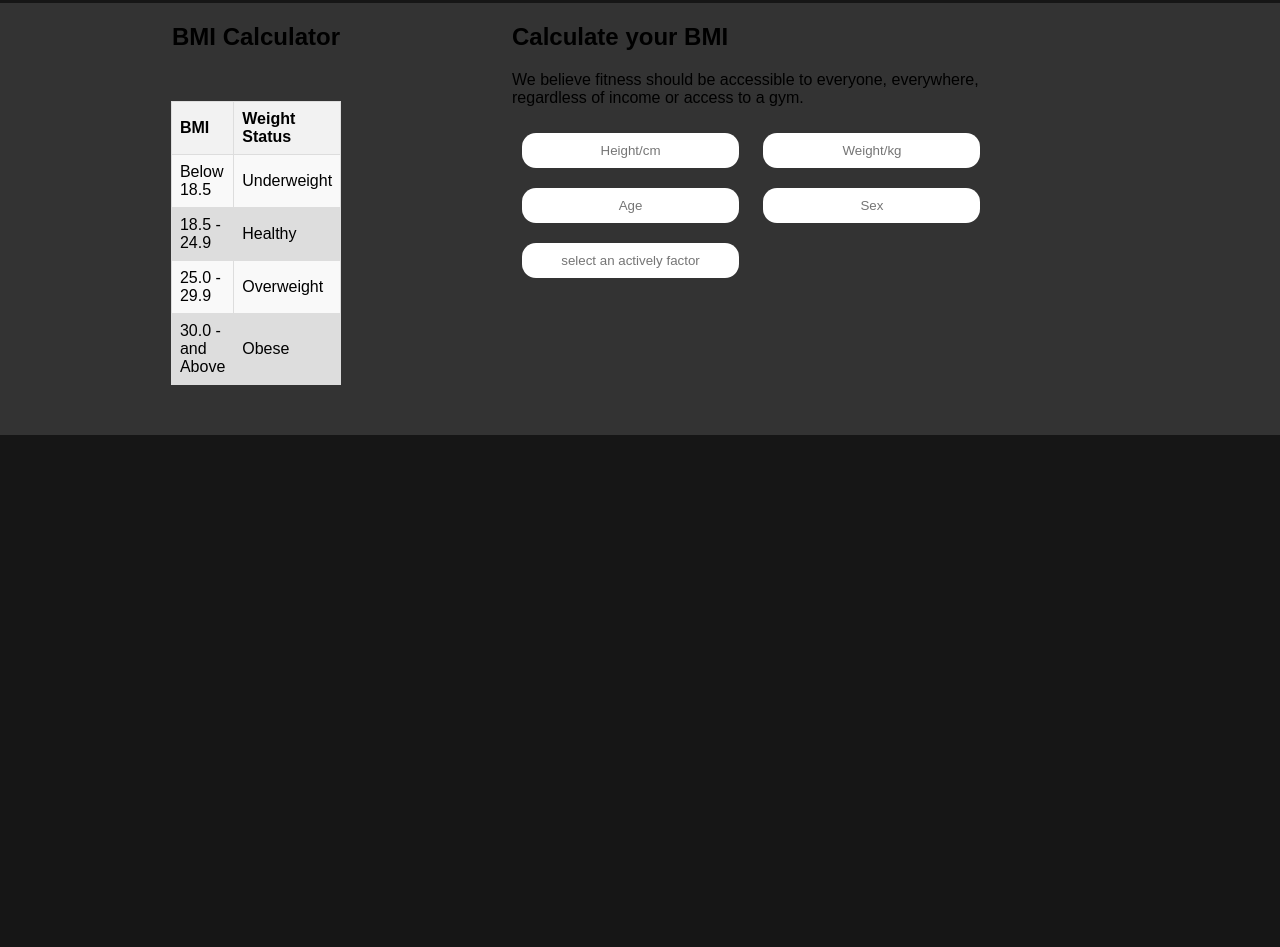
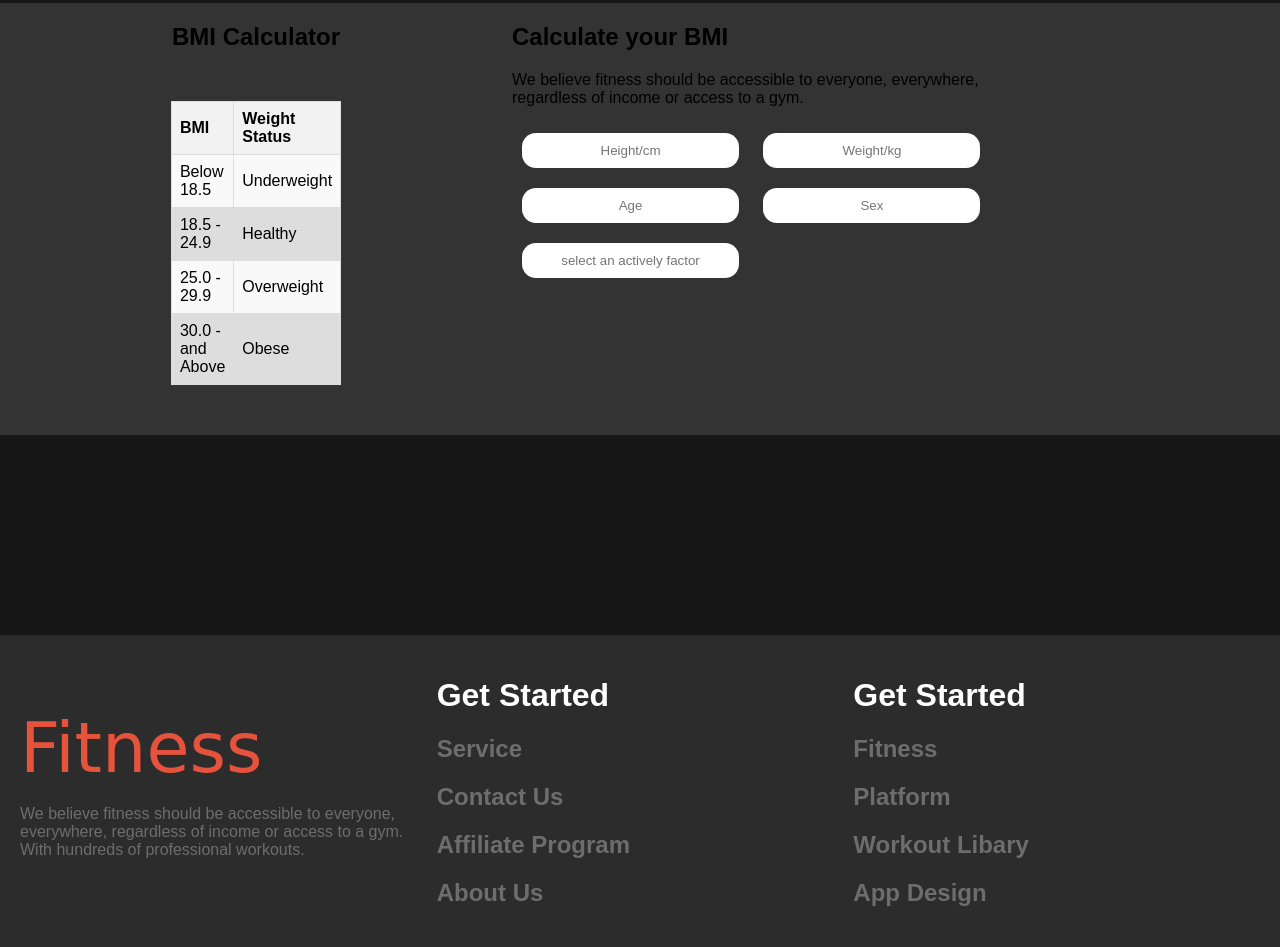
Before and after one commit to ShovroNandi/ph-assignment-02, a plain HTML site: page index.html in a window 1280 px wide. Shown: the part 3063-4010 px from the top of the page. Before the commit the page ends 3498 px from the top, so only its background shows below. Drawn offline with Linux system fonts and the light colour scheme.

Commit message:
footer done

```diff
--- a/index.html
+++ b/index.html
@@ -186,6 +186,26 @@
 
 
 
+    <footer class="main">
+        <div>
+            <span>Fitness</span>
+            <p>We believe fitness should be accessible to everyone, everywhere, regardless of income or access to a gym. With hundreds of professional workouts.</p>
+        </div>
+        <div>
+            <h1>Get Started</h1>
+            <h2>Service</h2>
+            <h2>Contact Us</h2>
+            <h2>Affiliate Program</h2>
+            <h2>About Us</h2>
+        </div>
+        <div>
+            <h1>Get Started</h1>
+            <h2>Fitness</h2>
+            <h2>Platform</h2>
+            <h2>Workout Libary</h2>
+            <h2>App Design</h2>
+        </div>
+    </footer>
 
 </body>
 </html>
```
